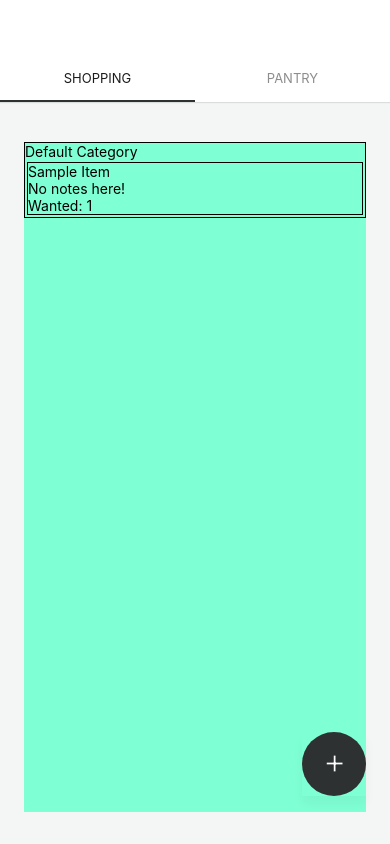
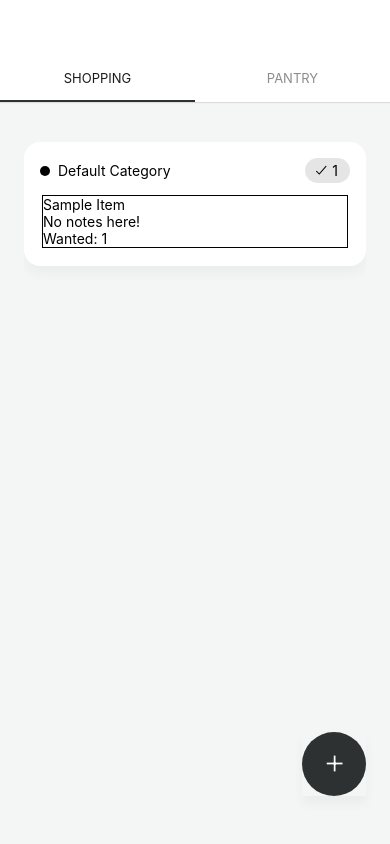
Before and after one commit to JRSayer/baskit-app, a React Native app: screen / in a window 390 px wide. Built offline with nearby package versions, Linux system fonts and the light colour scheme.

Commit message:
Category styling

```diff
--- a/src/components/Category.tsx
+++ b/src/components/Category.tsx
@@ -1,6 +1,8 @@
+import { Ionicons } from '@expo/vector-icons';
 import React from 'react';
 import { View, Text, StyleSheet, FlatList, TouchableOpacity, TouchableHighlight } from 'react-native';
 import { useSelector, useDispatch } from 'react-redux';
+import hexToRGBa from '../functions/helperFunctions';
 
 import Item from './Item';
 
@@ -24,12 +26,21 @@ function Category(props: CategoryProps) {
     const itemsInCategory:any = itemsData.filter(function (it:any) {
         return it.itemCategory == categoryId && it.itemQuantityWanted > 0
     })
-    console.log(itemsInCategory);
-
+    console.log(categoryColor);
+    console.log(hexToRGBa("#00b0ff", 0.1))
 
     return (
         <View style={categoryStyle.categoryContainer}>
-            <Text>{props.categoryData.categoryName}</Text>
+            <View style={categoryStyle.categoryHeaderContainer}>
+                <View style={categoryStyle.categoryHeaderText}>
+                    <View style={[categoryStyle.categoryDot, {backgroundColor: categoryColor}]}></View>
+                    <Text>{props.categoryData.categoryName}</Text>
+                </View>
+                <View style={[categoryStyle.categoryHeaderPill, {backgroundColor: hexToRGBa(categoryColor, 0.1)}]}>
+                    <Ionicons name='ios-checkmark' color={categoryColor} size={16} style={{marginRight: 3}}/>
+                    <Text style={{color: categoryColor}}>{itemsInCategory.length}</Text>
+                </View>
+            </View>
             {itemsInCategory.length > 0 ? (
                 <FlatList
                     data={itemsInCategory}
@@ -45,10 +56,45 @@ function Category(props: CategoryProps) {
 
 const categoryStyle = StyleSheet.create({
     categoryContainer: {
-        borderColor: 'black',
-        borderWidth: 1,
-        marginBottom: 8
-    }
+        // borderColor: 'black',
+        // borderWidth: 1,
+        marginBottom: 24,
+        backgroundColor: '#fff',
+        borderRadius: 16,
+        padding: 16,
+        shadowColor: hexToRGBa("#2d3132", 0.1),
+        shadowOffset: {
+            width: 0,
+            height: 8,
+        },
+        shadowOpacity: 0.44,
+        shadowRadius: 10.32,
+        elevation: 16,
+    },
+    categoryHeaderContainer: {
+        flexDirection: 'row',
+        alignItems: 'center',
+        marginBottom: 10,
+        justifyContent: 'space-between'
+    },
+    categoryHeaderText: {
+        flexDirection: 'row',
+        alignItems: 'center',
+    },
+    categoryDot: {
+        height: 10,
+        width: 10,
+        borderRadius: 10/2,
+        marginRight: 8
+    },
+    categoryHeaderPill: {
+        flexDirection: 'row',
+        alignItems: 'center',
+        padding: 4,
+        paddingLeft: 8,
+        paddingRight: 12,
+        borderRadius: 50
+    },
 });
 
 export default Category;
--- a/src/screens/ItemAddModalCategoryCreateScreen.tsx
+++ b/src/screens/ItemAddModalCategoryCreateScreen.tsx
@@ -38,7 +38,8 @@ function ItemAddModalScreen() {
                 height: 64,
                 width: 64,
                 borderRadius: 64/2,
-                marginBottom: 16,
+                // marginBottom: 16,
+                marginRight: 10,
                 alignItems: 'center',
                 justifyContent: 'center',
             }}
@@ -80,15 +81,26 @@ function ItemAddModalScreen() {
                 <FlatList
                     data={colors}
                     keyExtractor={item => item.toString()}
-                    numColumns={4}
-                    scrollEnabled={false}
-                    columnWrapperStyle={{justifyContent: 'space-between'}}
+                    // numColumns={4}
+                    scrollEnabled={true}
+                    horizontal={true}
+                    // columnWrapperStyle={{justifyContent: 'space-between'}}
                     renderItem={({item}) => {
                         return (
                             <ColorSpot colorHex={item}/>
                         )
                     }}
+                    style={{marginBottom: 24}}
                 />
+                <Text style={modalStyle.inputHeading}>Preview</Text>
+                <View style={[modalStyle.categoryContainer, {backgroundColor: hexToRGBa(valueCategoryColor, 0.1)}]}>
+                    <View style={{height: 10, width: 10, backgroundColor: valueCategoryColor, borderRadius:10/2, marginRight: 10}}></View>
+                    {valueCategoryName.length > 0 ? (
+                        <Text>{valueCategoryName}</Text>
+                    ):(
+                        <Text style={{color: hexToRGBa("#2d3132", 0.5)}}>Category Name</Text>
+                    )}
+                </View>
                 <View style={modalStyle.bottomButtons}>
                     <TouchableOpacity style={[modalStyle.button, modalStyle.cancelButton]}
                         onPress={() => navigation.goBack()}
@@ -171,6 +183,15 @@ const modalStyle = StyleSheet.create({
         flexDirection: 'row',
         alignItems: 'center'
     },
+    categoryContainer: {
+        flexDirection: 'row',
+        // backgroundColor: hexToRGBa('#2d3132', 0.1),
+        alignItems: 'center',
+        height: 54,
+        borderRadius: 16,
+        marginBottom: 16,
+        padding: 16
+    },
 });
 
 export default ItemAddModalScreen;
--- a/src/screens/ShoppingScreen.tsx
+++ b/src/screens/ShoppingScreen.tsx
@@ -34,7 +34,7 @@ function ListView() {
         <View
             style={{
                 flex: 1,
-                backgroundColor: 'aquamarine',
+                // backgroundColor: 'aquamarine',
                 marginTop: 16,
                 marginBottom: 32
             }}>
```
